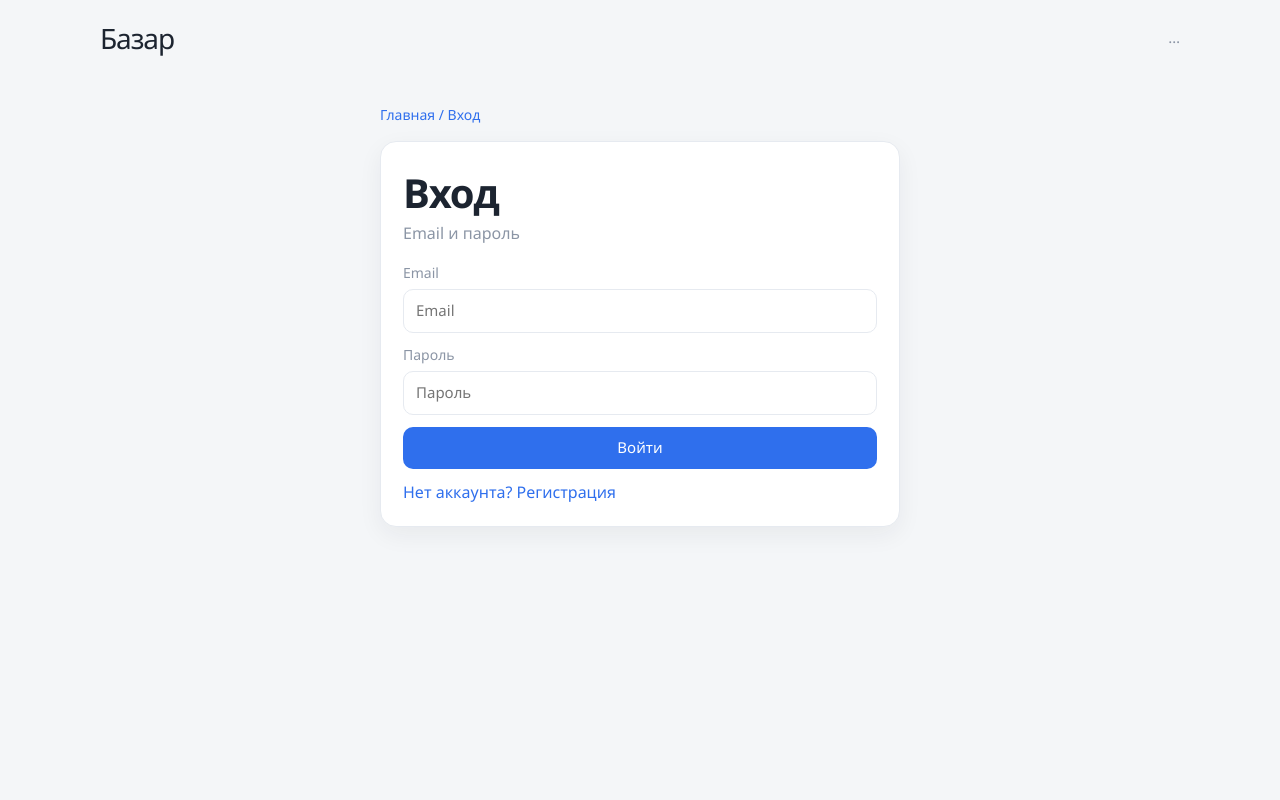
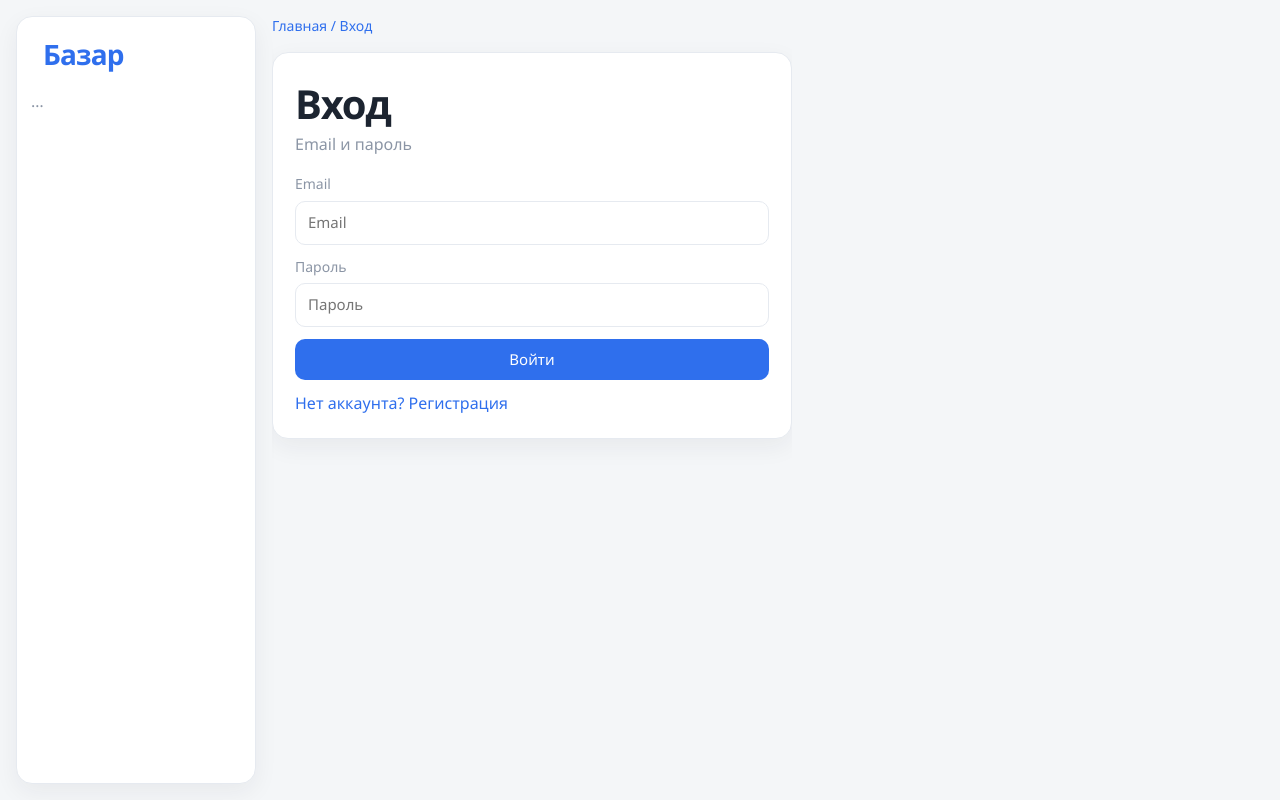
Before and after one commit to andrey-gazzaev/bazaar, a Next.js app in the folder apps/web/: page /sign-in in a window 1280 px wide. Built offline with nearby package versions, Linux system fonts and the light colour scheme; no server answers.

Commit message:
Move the shop chrome into a sidebar
The brand and account stay in a side column pinned to the viewport while the page scrolls beside them.

```diff
--- a/apps/web/src/app/frame.tsx
+++ b/apps/web/src/app/frame.tsx
@@ -2,15 +2,15 @@
 
 import type { ReactNode } from 'react';
 import { AccountMenu } from '@/feature';
-import { Shell, Topbar } from '@/ui';
+import { Shell, Sidebar } from '@/ui';
 
-/** Shop chrome: brand, account, and the page. */
+/** Shop chrome: sidebar and the page. */
 export function Frame({ children }: { readonly children: ReactNode }) {
   return (
     <Shell>
-      <Topbar brand={<a href="/">Базар</a>}>
+      <Sidebar brand={<a href="/">Базар</a>}>
         <AccountMenu />
-      </Topbar>
+      </Sidebar>
 
       {children}
     </Shell>
--- a/apps/web/src/app/global.css
+++ b/apps/web/src/app/global.css
@@ -13,7 +13,6 @@
   --radius: 16px;
   --radius-control: 10px;
   --shadow: 0 8px 24px rgb(28 36 48 / 6%);
-  --page: min(1080px, calc(100% - 40px));
   --font: 'Segoe UI', system-ui, sans-serif;
   --sans: 'Segoe UI', system-ui, sans-serif;
   font-family: var(--font);
--- a/apps/web/src/ui/index.ts
+++ b/apps/web/src/ui/index.ts
@@ -15,4 +15,3 @@ export { Pill } from './pill/pill';
 export { Shell } from './shell/shell';
 export { Sidebar } from './sidebar/sidebar';
 export { Slider } from './slider/slider';
-export { Topbar } from './topbar/topbar';
--- a/apps/web/src/ui/page/page.module.css
+++ b/apps/web/src/ui/page/page.module.css
@@ -1,5 +1,3 @@
 .page {
-  width: var(--page);
-  margin: 0 auto;
-  padding: 28px 0 64px;
+  min-width: 0;
 }
--- a/apps/web/src/ui/page/page.tsx
+++ b/apps/web/src/ui/page/page.tsx
@@ -2,7 +2,7 @@ import clsx from 'clsx';
 import type { ComponentProps } from 'react';
 import styles from './page.module.css';
 
-/** Centered column for one page. */
+/** Main column for one page. */
 export function Page({ className, ...props }: ComponentProps<'div'>) {
   return <div className={clsx(styles.page, className)} {...props} />;
 }
--- a/apps/web/src/ui/shell/shell.module.css
+++ b/apps/web/src/ui/shell/shell.module.css
@@ -1,3 +1,19 @@
 .shell {
-  min-height: 100vh;
+  display: grid;
+  grid-template-columns: 240px minmax(0, 1fr);
+  grid-template-rows: minmax(0, 1fr);
+  gap: 16px;
+  height: 100vh;
+  padding: 16px;
+  overflow: hidden;
 }
+
+.shell > :first-child {
+  height: 100%;
+  min-height: 0;
+}
+
+.shell > :last-child {
+  min-height: 0;
+  overflow: auto;
+}
--- a/apps/web/src/ui/shell/shell.tsx
+++ b/apps/web/src/ui/shell/shell.tsx
@@ -2,7 +2,7 @@ import clsx from 'clsx';
 import type { ComponentProps } from 'react';
 import styles from './shell.module.css';
 
-/** Page chrome around the top bar and the page. */
+/** Two-column chrome for the sidebar and the page. */
 export function Shell({ className, ...props }: ComponentProps<'div'>) {
   return <div className={clsx(styles.shell, className)} {...props} />;
 }
--- a/apps/web/src/ui/sidebar/sidebar.module.css
+++ b/apps/web/src/ui/sidebar/sidebar.module.css
@@ -20,6 +20,7 @@
 
 .body {
   display: flex;
+  flex: 1;
   flex-direction: column;
   gap: 4px;
 }
--- a/apps/web/src/ui/topbar/topbar.module.css
+++ /dev/null
@@ -1,22 +0,0 @@
-.topbar {
-  display: flex;
-  align-items: center;
-  justify-content: space-between;
-  gap: 16px;
-  width: var(--page);
-  margin: 0 auto;
-  padding: 18px 0;
-}
-
-.brand {
-  font-size: 28px;
-  letter-spacing: -0.04em;
-}
-
-.actions {
-  display: flex;
-  align-items: center;
-  gap: 12px;
-  font-family: var(--sans);
-  font-size: 15px;
-}
--- a/apps/web/src/ui/topbar/topbar.tsx
+++ /dev/null
@@ -1,18 +0,0 @@
-import type { ReactNode } from 'react';
-import styles from './topbar.module.css';
-
-/** Sticky bar with the brand and page actions. */
-export function Topbar({
-  brand,
-  children,
-}: {
-  readonly brand: ReactNode;
-  readonly children: ReactNode;
-}) {
-  return (
-    <header className={styles.topbar}>
-      <div className={styles.brand}>{brand}</div>
-      <div className={styles.actions}>{children}</div>
-    </header>
-  );
-}
```
